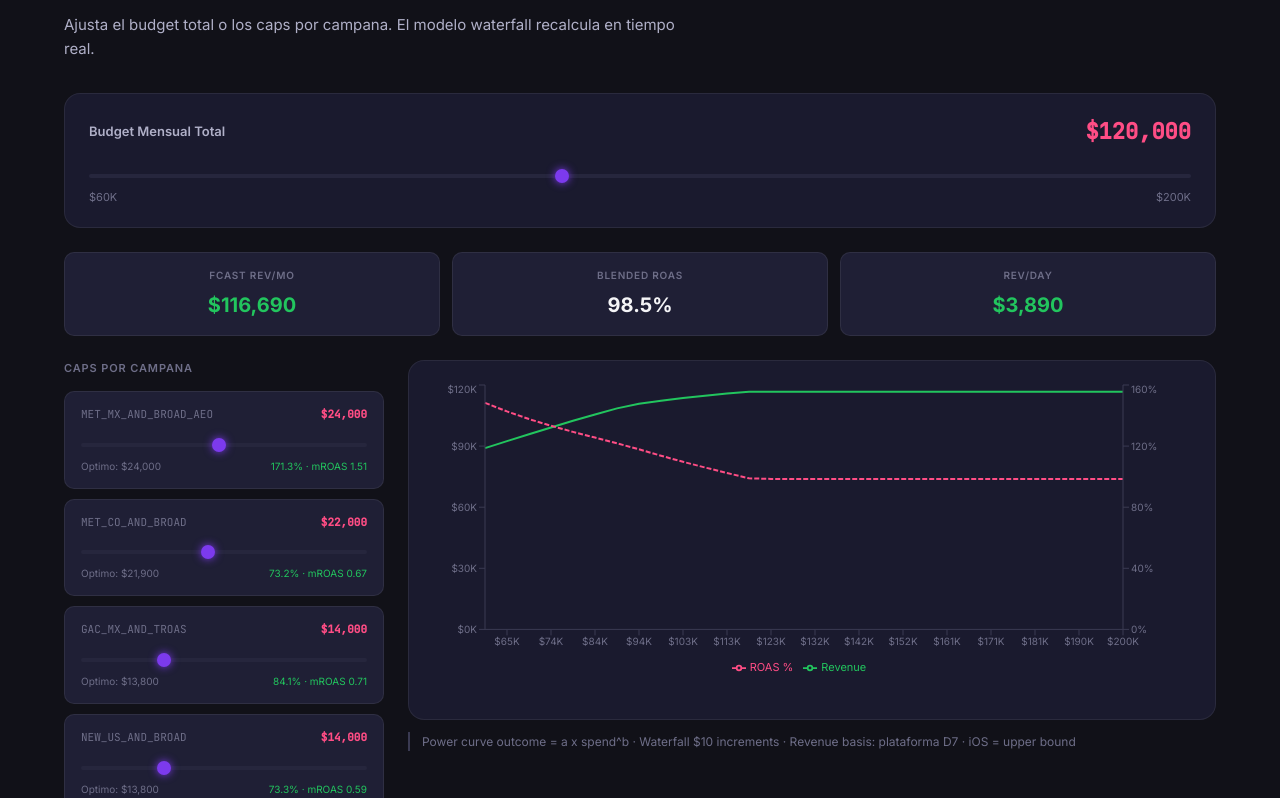
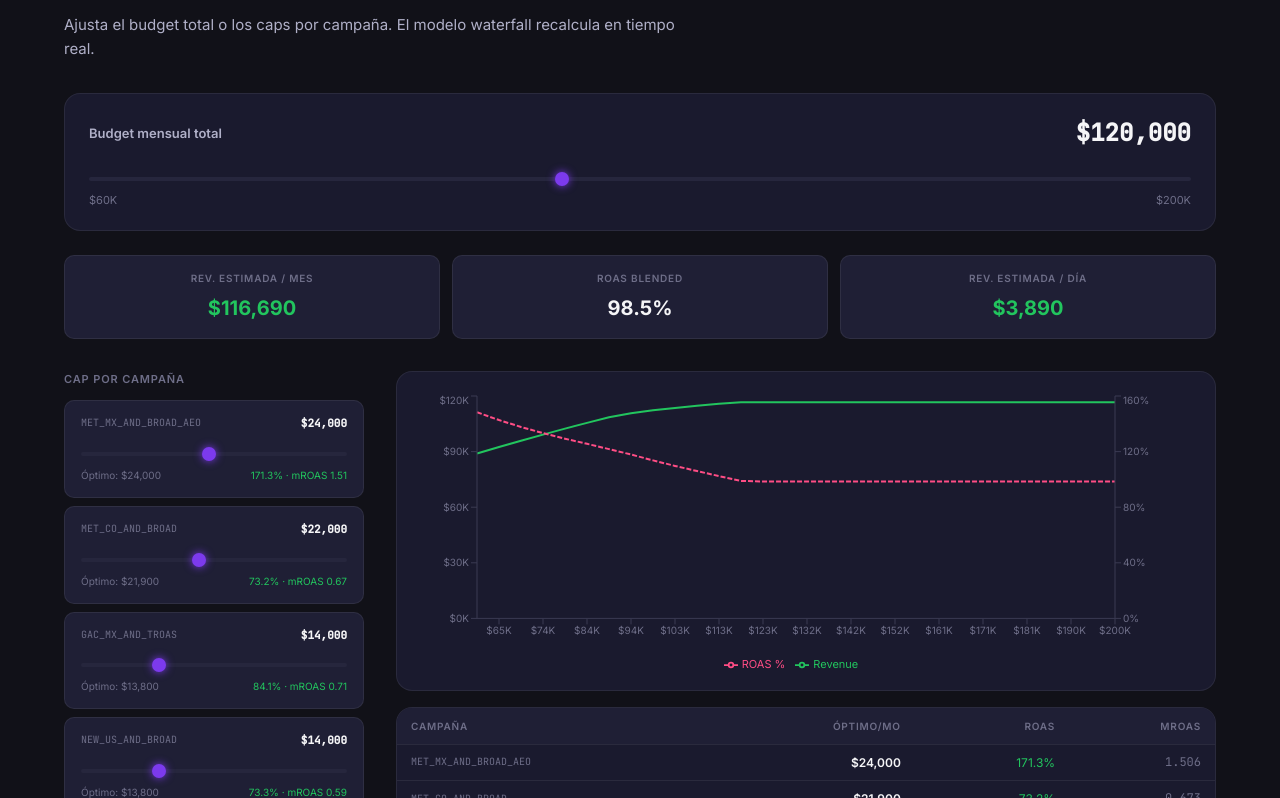
Before and after one commit to jorgeegtz/idilio-ua-case, a React (Vite) app: page / in a window 1280 px wide. Shown: the part 5362-6160 px from the top of the page. Built offline with nearby package versions, Linux system fonts and the light colour scheme.

Commit message:
fix: simulator rewrite - chart height fix, tabla optima, acentos, labels español

```diff
--- a/src/components/Simulator.tsx
+++ b/src/components/Simulator.tsx
@@ -6,15 +6,37 @@ import type { CampaignInput } from '../lib/powerCurve';
 
 const BASE_CHANNELS: CampaignInput[] = activeCampaigns
   .filter(c => c.curveA > 0)
-  .map(c => ({ id: c.id, params: { a: c.curveA, b: c.curveB }, minSpendDaily: 10, maxSpendDaily: (c.proposedMonthly / 30) * 2.5 }));
+  .map(c => ({
+    id: c.id,
+    params: { a: c.curveA, b: c.curveB },
+    minSpendDaily: 10,
+    maxSpendDaily: (c.proposedMonthly / 30) * 2.5,
+  }));
 
 export default function Simulator() {
   const [budget, setBudget] = useState(TOTAL_BUDGET_MONTHLY);
-  const [caps, setCaps] = useState<Record<string,number>>(Object.fromEntries(activeCampaigns.filter(c=>c.curveA>0).map(c=>[c.id,c.proposedMonthly])));
+  const [caps, setCaps] = useState<Record<string, number>>(
+    Object.fromEntries(activeCampaigns.filter(c => c.curveA > 0).map(c => [c.id, c.proposedMonthly]))
+  );
 
-  const channels = useMemo(() => BASE_CHANNELS.map(c => ({ ...c, maxSpendDaily: (caps[c.id] ?? activeCampaigns.find(a=>a.id===c.id)?.proposedMonthly ?? 0) / 30 })), [caps]);
+  const channels = useMemo<CampaignInput[]>(() =>
+    BASE_CHANNELS.map(c => ({
+      ...c,
+      maxSpendDaily: (caps[c.id] ?? activeCampaigns.find(a => a.id === c.id)?.proposedMonthly ?? 0) / 30,
+    })),
+    [caps]
+  );
+
   const result = useMemo(() => waterfallAllocate(budget / 30, channels), [budget, channels]);
-  const sweep = useMemo(() => scenarioSweep(60000, 200000, channels, 30).map(p => ({ budget: Math.round(p.budget/1000), revenue: Math.round(p.monthlyRev), roas: parseFloat((p.roas*100).toFixed(1)) })), [channels]);
+  const sweep   = useMemo(() =>
+    scenarioSweep(60000, 200000, channels, 30).map(p => ({
+      budget:  Math.round(p.budget / 1000),
+      revenue: Math.round(p.monthlyRev),
+      roas:    parseFloat((p.roas * 100).toFixed(1)),
+    })),
+    [channels]
+  );
+
   const allocMap = Object.fromEntries(result.allocations.map(a => [a.campaignId, a]));
 
   return (
@@ -22,26 +44,34 @@ export default function Simulator() {
       <div className="section-header">
         <span className="section-tag">Live Simulator</span>
         <h2>What-If Budget Planner</h2>
-        <p>Ajusta el budget total o los caps por campana. El modelo waterfall recalcula en tiempo real.</p>
+        <p>Ajusta el budget total o los caps por campaña. El modelo waterfall recalcula en tiempo real.</p>
       </div>
 
-      <div className="card" style={{marginBottom:24,padding:'20px 24px'}}>
-        <div style={{display:'flex',justifyContent:'space-between',alignItems:'center',marginBottom:12}}>
-          <span style={{fontSize:13,fontWeight:600,color:'var(--text-1)'}}>Budget Mensual Total</span>
-          <span style={{fontSize:22,fontWeight:700,color:'var(--rose-light)',fontFamily:'var(--mono)'}}>{fmt.usd(budget)}</span>
+      {/* Budget slider */}
+      <div className="card" style={{ marginBottom: 24, padding: "20px 24px" }}>
+        <div style={{ display: "flex", justifyContent: "space-between", alignItems: "center", marginBottom: 12 }}>
+          <span style={{ fontSize: 13, fontWeight: 600, color: "var(--text-1)" }}>Budget mensual total</span>
+          <span style={{ fontSize: 24, fontWeight: 700, color: "var(--text-0)", fontFamily: "var(--mono)" }}>
+            {fmt.usd(budget)}
+          </span>
         </div>
-        <input type="range" min={60000} max={200000} step={1000} value={budget} onChange={e=>setBudget(Number(e.target.value))} style={{width:'100%'}}/>
-        <div style={{display:'flex',justifyContent:'space-between',fontSize:11,color:'var(--text-2)',marginTop:4}}>
+        <input
+          type="range" min={60000} max={200000} step={1000}
+          value={budget} onChange={e => setBudget(Number(e.target.value))}
+          style={{ width: "100%" }}
+        />
+        <div style={{ display: "flex", justifyContent: "space-between", fontSize: 11, color: "var(--text-2)", marginTop: 4 }}>
           <span>$60K</span><span>$200K</span>
         </div>
       </div>
 
-      <div style={{display:'grid',gridTemplateColumns:'repeat(3,1fr)',gap:12,marginBottom:24}}>
+      {/* KPIs */}
+      <div style={{ display: "grid", gridTemplateColumns: "repeat(3,1fr)", gap: 12, marginBottom: 32 }}>
         {[
-          {label:'Fcast Rev/mo',value:fmt.usd(result.totalMonthlyRev),cls:'green'},
-          {label:'Blended ROAS',value:fmt.pct(result.blendedRoas),cls:''},
-          {label:'Rev/day',value:fmt.usd(result.totalDailyRev),cls:'green'},
-        ].map(k=>(
+          { label: "Rev. estimada / mes", value: fmt.usd(result.totalMonthlyRev), cls: "green" },
+          { label: "ROAS blended",        value: fmt.pct(result.blendedRoas),     cls: ""      },
+          { label: "Rev. estimada / día", value: fmt.usd(result.totalDailyRev),   cls: "green" },
+        ].map(k => (
           <div className="sim-kpi" key={k.label}>
             <div className="sim-kpi-label">{k.label}</div>
             <div className={`sim-kpi-value ${k.cls}`}>{k.value}</div>
@@ -49,43 +79,114 @@ export default function Simulator() {
         ))}
       </div>
 
-      <div style={{display:'grid',gridTemplateColumns:'minmax(280px,320px) 1fr',gap:24,alignItems:'start'}}>
-        <div style={{display:'flex',flexDirection:'column',gap:10}}>
-          <div style={{fontSize:11,fontWeight:600,letterSpacing:'0.08em',textTransform:'uppercase',color:'var(--text-2)',marginBottom:4}}>Caps por campana</div>
-          {activeCampaigns.filter(c=>c.curveA>0).map(c=>{
+      {/* Main grid: sliders + chart */}
+      <div style={{ display: "grid", gridTemplateColumns: "300px 1fr", gap: 32, alignItems: "start" }}>
+
+        {/* Sliders */}
+        <div style={{ display: "flex", flexDirection: "column", gap: 8 }}>
+          <div style={{ fontSize: 11, fontWeight: 600, letterSpacing: "0.08em", textTransform: "uppercase", color: "var(--text-2)", marginBottom: 4 }}>
+            Cap por campaña
+          </div>
+          {activeCampaigns.filter(c => c.curveA > 0).map(c => {
             const a = allocMap[c.id];
+            const capVal = caps[c.id] ?? c.proposedMonthly;
             return (
               <div key={c.id} className="slider-row">
-                <div style={{display:'flex',justifyContent:'space-between',fontSize:11,marginBottom:6}}>
-                  <span style={{fontFamily:'var(--mono)',color:'var(--text-2)'}}>{c.id}</span>
-                  <span style={{fontFamily:'var(--mono)',fontWeight:700,color:'var(--rose-light)'}}>{fmt.usd(caps[c.id]??c.proposedMonthly)}</span>
+                <div style={{ display: "flex", justifyContent: "space-between", fontSize: 11, marginBottom: 6 }}>
+                  <span style={{ fontFamily: "var(--mono)", fontSize: 10, color: "var(--text-2)" }}>{c.id}</span>
+                  <span style={{ fontFamily: "var(--mono)", fontWeight: 700, color: "var(--text-0)" }}>{fmt.usd(capVal)}</span>
                 </div>
-                <input type="range" min={0} max={50000} step={500} value={caps[c.id]??c.proposedMonthly} onChange={e=>setCaps(p=>({...p,[c.id]:Number(e.target.value)}))}/>
-                {a&&<div style={{display:'flex',justifyContent:'space-between',fontSize:10,marginTop:4}}>
-                  <span style={{color:'var(--text-2)'}}>Optimo: {fmt.usd(a.monthlySpend)}</span>
-                  <span style={{color:a.roas>=0.35?'var(--green)':'var(--amber)'}}>{fmt.pct(a.roas)} · mROAS {a.mroas.toFixed(2)}</span>
-                </div>}
+                <input
+                  type="range" min={0} max={50000} step={500}
+                  value={capVal}
+                  onChange={e => setCaps(p => ({ ...p, [c.id]: Number(e.target.value) }))}
+                />
+                {a && (
+                  <div style={{ display: "flex", justifyContent: "space-between", fontSize: 10, marginTop: 4 }}>
+                    <span style={{ color: "var(--text-2)" }}>Óptimo: {fmt.usd(a.monthlySpend)}</span>
+                    <span style={{ color: a.roas >= 0.35 ? "var(--green)" : "var(--amber)" }}>
+                      {fmt.pct(a.roas)} · mROAS {a.mroas.toFixed(2)}
+                    </span>
+                  </div>
+                )}
               </div>
             );
           })}
         </div>
 
-        <div>
-          <div className="card" style={{padding:"20px 8px 8px",height:360}}>
-            <ResponsiveContainer width="100%" height={300}>
-              <LineChart data={sweep} margin={{top:4,right:24,bottom:4,left:8}}>
-                <XAxis dataKey="budget" tickFormatter={v=>`$${v}K`} stroke="var(--text-3)" tick={{fontSize:10,fill:'var(--text-2)'}}/>
-                <YAxis yAxisId="rev" tickFormatter={v=>`$${(v/1000).toFixed(0)}K`} stroke="var(--text-3)" tick={{fontSize:10,fill:'var(--text-2)'}}/>
-                <YAxis yAxisId="roas" orientation="right" tickFormatter={v=>`${v}%`} stroke="var(--text-3)" tick={{fontSize:10,fill:'var(--text-2)'}}/>
-                <Tooltip contentStyle={{background:'var(--bg-3)',border:'1px solid var(--border)',borderRadius:8,fontSize:12}} formatter={(val:unknown)=>[`${val}`,'']} labelFormatter={v=>`$${v}K/mo`}/>
-                <Legend wrapperStyle={{fontSize:11}}/>
-                <ReferenceLine yAxisId="rev" x={Math.round(budget/1000)} stroke="var(--rose)" strokeDasharray="4 2"/>
-                <Line yAxisId="rev" dataKey="revenue" name="Revenue" stroke="var(--green)" strokeWidth={2} dot={false}/>
-                <Line yAxisId="roas" dataKey="roas" name="ROAS %" stroke="var(--rose-light)" strokeWidth={2} dot={false} strokeDasharray="5 2"/>
+        {/* Chart */}
+        <div style={{ display: "flex", flexDirection: "column", gap: 16 }}>
+          <div style={{ width: "100%", height: 320, background: "var(--bg-2)", border: "1px solid var(--border)", borderRadius: "var(--radius-lg)", padding: "20px 12px 12px" }}>
+            <ResponsiveContainer width="100%" height="100%">
+              <LineChart data={sweep} margin={{ top: 4, right: 28, bottom: 4, left: 8 }}>
+                <XAxis
+                  dataKey="budget"
+                  tickFormatter={v => `$${v}K`}
+                  stroke="var(--text-3)"
+                  tick={{ fontSize: 10, fill: "var(--text-2)" }}
+                />
+                <YAxis
+                  yAxisId="rev"
+                  tickFormatter={v => `$${(v / 1000).toFixed(0)}K`}
+                  stroke="var(--text-3)"
+                  tick={{ fontSize: 10, fill: "var(--text-2)" }}
+                />
+                <YAxis
+                  yAxisId="roas"
+                  orientation="right"
+                  tickFormatter={v => `${v}%`}
+                  stroke="var(--text-3)"
+                  tick={{ fontSize: 10, fill: "var(--text-2)" }}
+                />
+                <Tooltip
+                  contentStyle={{ background: "var(--bg-3)", border: "1px solid var(--border)", borderRadius: 8, fontSize: 12 }}
+                  labelFormatter={v => `Budget: $${v}K/mo`}
+                  formatter={(val: unknown, name: string) =>
+                    name === "Revenue" ? [fmt.usd(Number(val)), "Rev. mensual"] : [`${val}%`, "ROAS blended"]
+                  }
+                />
+                <Legend wrapperStyle={{ fontSize: 11, paddingTop: 8 }} />
+                <ReferenceLine
+                  yAxisId="rev"
+                  x={Math.round(budget / 1000)}
+                  stroke="var(--purple)"
+                  strokeDasharray="4 2"
+                  label={{ value: "actual", fill: "var(--purple-light)", fontSize: 10 }}
+                />
+                <Line yAxisId="rev"  dataKey="revenue" name="Revenue"     stroke="var(--green)"      strokeWidth={2} dot={false} />
+                <Line yAxisId="roas" dataKey="roas"    name="ROAS %"      stroke="var(--rose-light)" strokeWidth={2} dot={false} strokeDasharray="5 2" />
               </LineChart>
             </ResponsiveContainer>
           </div>
-          <p className="disclaimer" style={{marginTop:12}}>Power curve outcome = a x spend^b · Waterfall $10 increments · Revenue basis: plataforma D7 · iOS = upper bound</p>
+
+          {/* Tabla de allocation optima */}
+          <div style={{ background: "var(--bg-2)", border: "1px solid var(--border)", borderRadius: "var(--radius-lg)", overflow: "hidden" }}>
+            <table style={{ width: "100%", borderCollapse: "collapse", fontSize: 12 }}>
+              <thead>
+                <tr style={{ background: "var(--bg-3)", borderBottom: "1px solid var(--border)" }}>
+                  <th style={{ padding: "10px 14px", textAlign: "left", fontSize: 10, fontWeight: 600, letterSpacing: "0.08em", textTransform: "uppercase", color: "var(--text-2)" }}>Campaña</th>
+                  <th style={{ padding: "10px 14px", textAlign: "right", fontSize: 10, fontWeight: 600, letterSpacing: "0.08em", textTransform: "uppercase", color: "var(--text-2)" }}>Óptimo/mo</th>
+                  <th style={{ padding: "10px 14px", textAlign: "right", fontSize: 10, fontWeight: 600, letterSpacing: "0.08em", textTransform: "uppercase", color: "var(--text-2)" }}>ROAS</th>
+                  <th style={{ padding: "10px 14px", textAlign: "right", fontSize: 10, fontWeight: 600, letterSpacing: "0.08em", textTransform: "uppercase", color: "var(--text-2)" }}>mROAS</th>
+                </tr>
+              </thead>
+              <tbody>
+                {result.allocations.sort((a, b) => b.monthlySpend - a.monthlySpend).map(a => (
+                  <tr key={a.campaignId} style={{ borderBottom: "1px solid var(--border)" }}>
+                    <td style={{ padding: "8px 14px", fontFamily: "var(--mono)", fontSize: 10, color: "var(--text-2)" }}>{a.campaignId}</td>
+                    <td style={{ padding: "8px 14px", textAlign: "right", fontWeight: 600, color: "var(--text-0)" }}>{fmt.usd(a.monthlySpend)}</td>
+                    <td style={{ padding: "8px 14px", textAlign: "right", color: a.roas >= 0.35 ? "var(--green)" : a.roas >= 0.20 ? "var(--amber)" : "var(--red)" }}>{fmt.pct(a.roas)}</td>
+                    <td style={{ padding: "8px 14px", textAlign: "right", color: "var(--text-2)", fontFamily: "var(--mono)" }}>{a.mroas.toFixed(3)}</td>
+                  </tr>
+                ))}
+              </tbody>
+            </table>
+          </div>
+
+          <p style={{ fontSize: 11, color: "var(--text-2)", lineHeight: 1.6 }}>
+            Modelo: power curve outcome = a x spend^b. Waterfall en incrementos de $10 al canal con mayor mROAS.
+            Revenue basis: plataforma D7. iOS = cota superior, no estimado puntual.
+          </p>
         </div>
       </div>
     </section>
```
